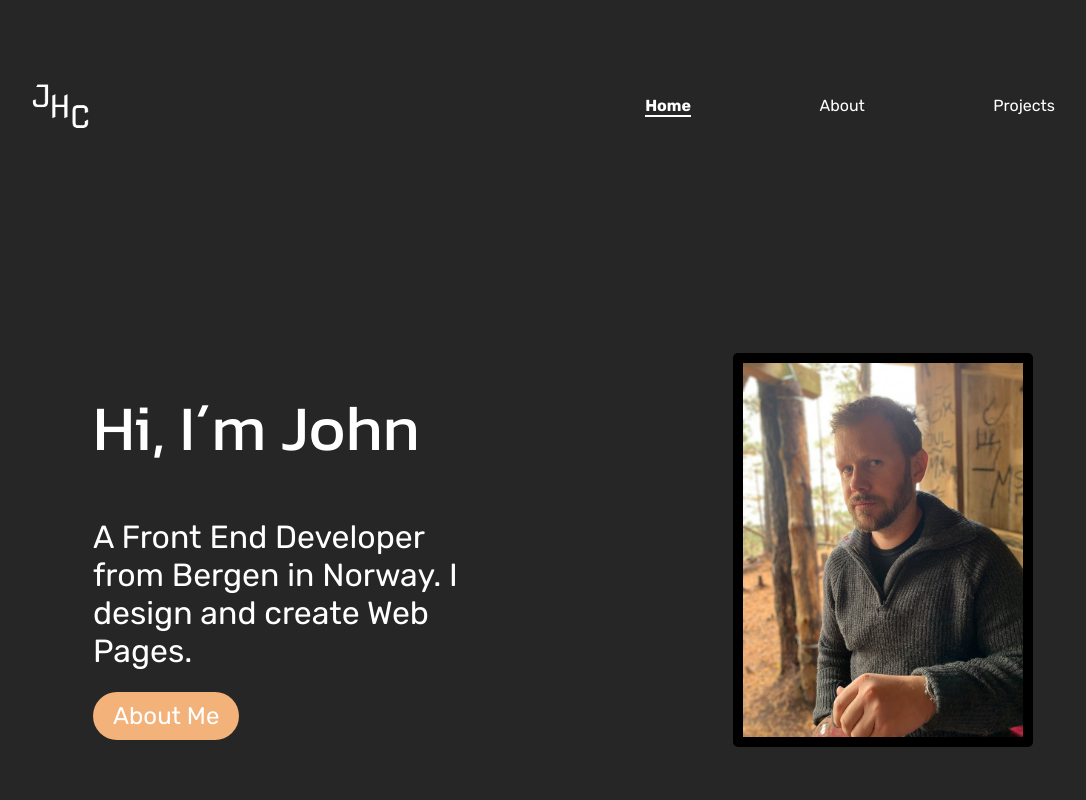
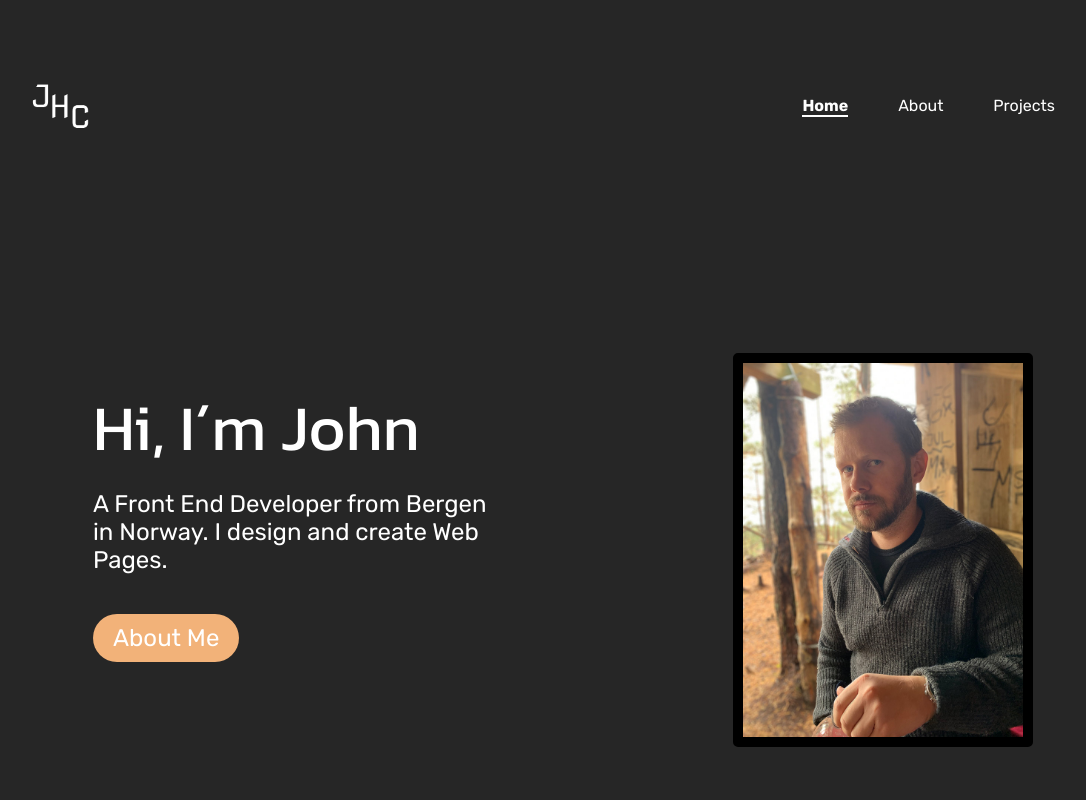
Before and after one commit to Purgatos81/2021-06-11_Portfolio_John-Hoeykoll-Christiansen_wf, a plain HTML site: page index.html in a window 1280 px wide. Shown: the top 800 px of the page, without its empty margins (97-1183 px from the left). Drawn offline with Linux system fonts and the light colour scheme; no server answers.

Commit message:
Styled presentation text and spacing

```diff
--- a/css/style.css
+++ b/css/style.css
@@ -138,7 +138,7 @@ a:visited {
 
     .top-navigation {
         display: grid;
-        grid-template-columns: auto auto auto;
+        grid-template-columns: 1fr 4fr 2fr;
         padding: 20px 10% 20px 10%;
         padding-top: 80px;
     }
@@ -172,10 +172,13 @@ a:visited {
 
     .presentation-h1 {
         font-size: 4rem;
+        margin-bottom: 0;
     }
 
     .presentation-p {
-        font-size: 2rem;
+        font-size: 1.5rem;
+        margin-top: 15px;
+        margin-bottom: 50px;
     }
 
     .presentation-fig {
@@ -692,6 +695,7 @@ a:visited {
 
     .presentation-p {
         font-size: 1.5rem;
+        margin-bottom: 50px;
     }
 
     .presentation-fig {
```
